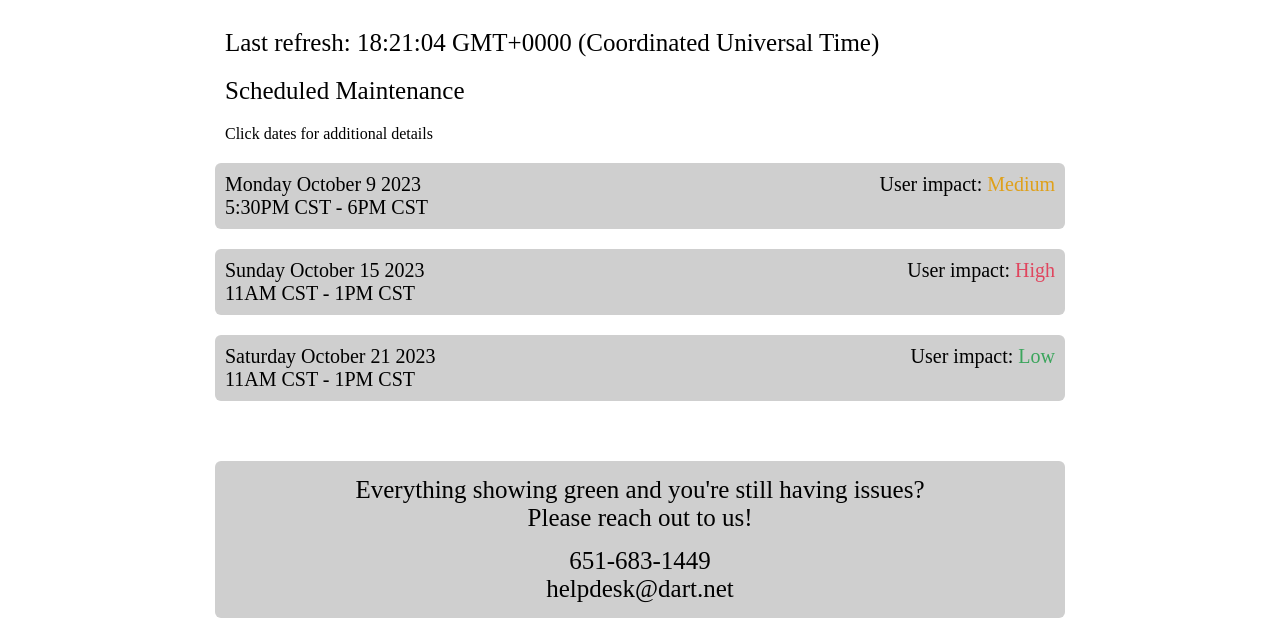
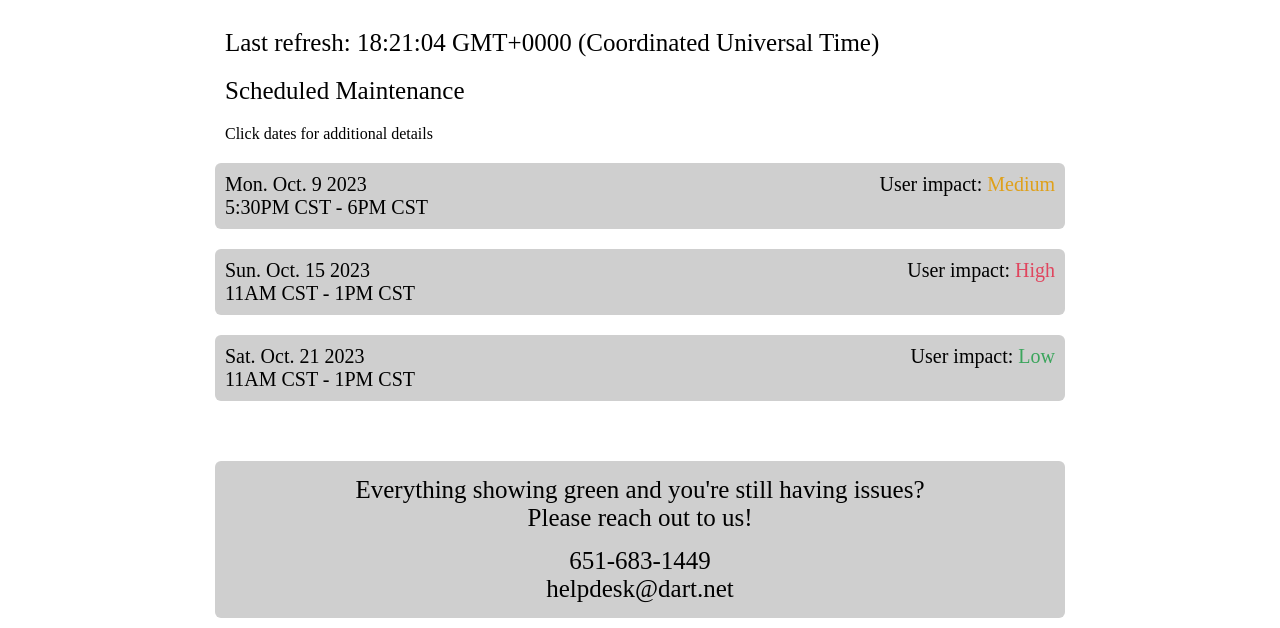
Before and after one commit to git-kv/DartStatusPage, a plain HTML site: page index.html in a window 1280 px wide. Shown: the part 195-823 px from the top of the page. Drawn offline with Linux system fonts and the light colour scheme.

Commit message:
adjust date formatting

```diff
--- a/index.html
+++ b/index.html
@@ -27,15 +27,15 @@
         <div class="schedule-title">Scheduled Maintenance</div>
         <div class="schedule-directions">Click dates for additional details</div>
         <details>
-            <summary>Monday October 9 2023<br>5:30PM CST - 6PM CST<span class="user-impact">User impact: <span class="medium-impact">Medium</span></span></summary>
+            <summary>Mon. Oct. 9 2023<br>5:30PM CST - 6PM CST<span class="user-impact">User impact: <span class="medium-impact">Medium</span></span></summary>
             <br>We will be doing maintenance on the Mitel phone system. During maintenance you may experience downtime with workgroups and the Mitel Connect application.
         </details>
         <details>
-            <summary>Sunday October 15 2023<br>11AM CST - 1PM CST<span class="user-impact">User impact: <span class="high-impact">High</span></span></summary>
+            <summary>Sun. Oct. 15 2023<br>11AM CST - 1PM CST<span class="user-impact">User impact: <span class="high-impact">High</span></span></summary>
             <br>We will be performing maintenance on our storage solution. During maintenance many systems will need to be taken down, including Citrix access. Citrix will be unavailable while maintenance is ongoing.<br><br>When maintenance occurs the PCs in the Eagan office will be configured to allow access to the web version of Outlook as well as this System Status page.<br><br>The URLs for these pages are:<br><a href="https://outlook.office365.com" target="_blank">https://outlook.office365.com</a><br><a href="https://wwwb.dartadvantage.com/systemStatus/status.html">https://wwwb.dartadvantage.com/systemStatus/status.html</a>
         </details>
         <details>
-            <summary>Saturday October 21 2023<br>11AM CST - 1PM CST<span class="user-impact">User impact: <span class="low-impact">Low</span></span></summary>
+            <summary>Sat. Oct. 21 2023<br>11AM CST - 1PM CST<span class="user-impact">User impact: <span class="low-impact">Low</span></span></summary>
             <br>This is a test maintenance window.
         </details>
     </div>
```
